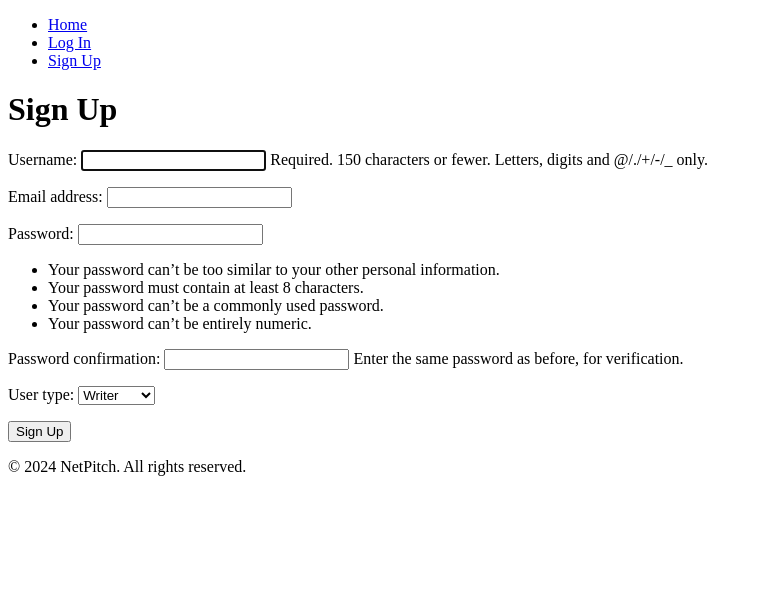
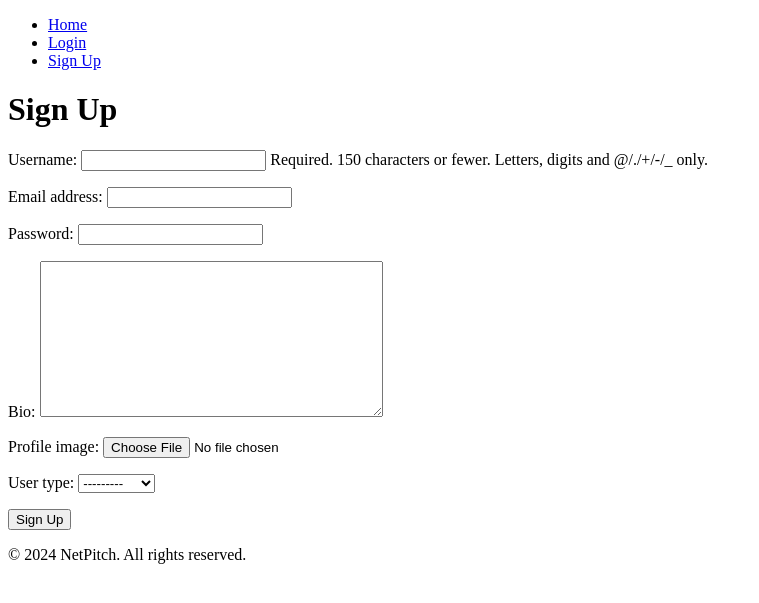
Before and after one commit to Fantomen31/NetPitch, a Django app: page /signup/ in a window 1280 px wide. Shown: the top 603 px of the page, without its empty margins (0-759 px from the left). Run offline with Django 4.2, Linux system fonts and the light colour scheme.

Commit message:
created the core structure and functions nad urls for log in, log out and twelcome page

```diff
--- a/netpitch/templates/netpitch/base.html
+++ b/netpitch/templates/netpitch/base.html
@@ -15,13 +15,14 @@
     <header>
         <nav>
             <ul>
-                <li><a href="{% url 'home' %}">Home</a></li>
-                <li><a href="{% url 'login' %}">Log In</a></li>
-                <li><a href="{% url 'signup' %}">Sign Up</a></li>
-
                 {% if user.is_authenticated %}
-                    <li><a href="{% url 'profile' %}">My Profile</a></li>
-                    <li><a href="{% url 'logout' %}">Log Out</a></li>
+                    <li><a href="{% url 'home' %}">Home</a></li>
+                    <li><a href="{% url 'profile' %}">Profile</a></li>
+                    <a href="{% url 'logout' %}?next={% url 'home' %}">Logout</a>
+                {% else %}
+                    <li><a href="{% url 'home' %}">Home</a></li>
+                    <li><a href="{% url 'login' %}">Login</a></li>
+                    <li><a href="{% url 'signup' %}">Sign Up</a></li>
                 {% endif %}
             </ul>
         </nav>
--- a/netpitch/templates/netpitch/signup.html
+++ b/netpitch/templates/netpitch/signup.html
@@ -4,9 +4,10 @@
 
 {% block content %}
     <h1>Sign Up</h1>
-    <form method="post">
+    <form method="post" enctype="multipart/form-data">
         {% csrf_token %}
-        {{ form.as_p }}
+        {{ user_form.as_p }}
+        {{ profile_form.as_p }}
         <button type="submit">Sign Up</button>
     </form>
 {% endblock content %}
--- a/netpitch/urls.py
+++ b/netpitch/urls.py
@@ -6,6 +6,7 @@ urlpatterns = [
     path('', views.welcome_page, name='home'),
     path('signup/', views.signup, name='signup'),
     path('login/', auth_views.LoginView.as_view(template_name='registration/login.html'), name='login'),
+    path('logout/', auth_views.LogoutView.as_view(next_page='home'), name='logout'),
     path('create-profile/', views.create_profile, name='create_profile'),
     path('profile/', views.profile_view, name='profile'),
 ]
--- a/netpitch/views.py
+++ b/netpitch/views.py
@@ -3,28 +3,43 @@ from django.contrib.auth.decorators import login_required
 from django.contrib.auth.forms import UserCreationForm
 from django.contrib.auth import login
 from .models import Profile
-from .forms import CustomUserCreationForm
-from .forms import ProfileForm
-from .forms import UserRegistrationForm
-from .forms import ProfileCreationForm
+from .forms import CustomUserCreationForm, ProfileCreationForm, UserRegistrationForm, ProfileForm
 
 # Create your views here.
 
 def signup(request):
     if request.method == 'POST':
-        form = UserCreationForm(request.POST)
-        if form.is_valid():
-            user = form.save()
+        user_form = UserRegistrationForm(request.POST)
+        profile_form = ProfileCreationForm(request.POST, request.FILES)
+
+        if user_form.is_valid() and profile_form.is_valid():
+            # Create the user
+            user = user_form.save(commit=False)
+            user.set_password(user_form.cleaned_data['password'])
+            user.save()
+
+            # Create the profile and link it to the user
+            profile = profile_form.save(commit=False)
+            profile.user = user
+            profile.save()
+
+            # Log in the user after account creation
             login(request, user)
-            return redirect('profile')  # Redirect to profile page after signup
+
+            return redirect('profile')  # Redirect to profile page after creating the profile
     else:
-        form = CustomUserCreationForm()
+        user_form = UserRegistrationForm()
+        profile_form = ProfileCreationForm()
 
-    return render(request, 'netpitch/signup.html', {'form': form})
+    return render(request, 'netpitch/signup.html', {
+        'user_form': user_form,
+        'profile_form': profile_form,
+    })
 
 def welcome_page(request):
     #Renders the welcome page where users can choose to log in or sign up.
     return render(request, 'netpitch/welcome_page.html')
+
 
 def create_profile(request):
     if request.method == 'POST':
@@ -43,14 +58,14 @@ def create_profile(request):
             profile.save()
 
             # Log in the user after account creation
-            login(request, user)
+            login(request, user)  # Use the login function to log in the user
 
-            return redirect('netpitch/profile.html')  # Redirect to profile page after creating the profile
+            return redirect('profile')  # Redirect to profile page after creating the profile
     else:
         user_form = UserRegistrationForm()
         profile_form = ProfileCreationForm()
 
-    return render(request, 'netpitch/create-profile.html', {
+    return render(request, 'netpitch/create_profile.html', {
         'user_form': user_form,
         'profile_form': profile_form,
     })
```
Also changed, not shown: netpitch/templates/netpitch/profile.html (+4 -10 lines).
